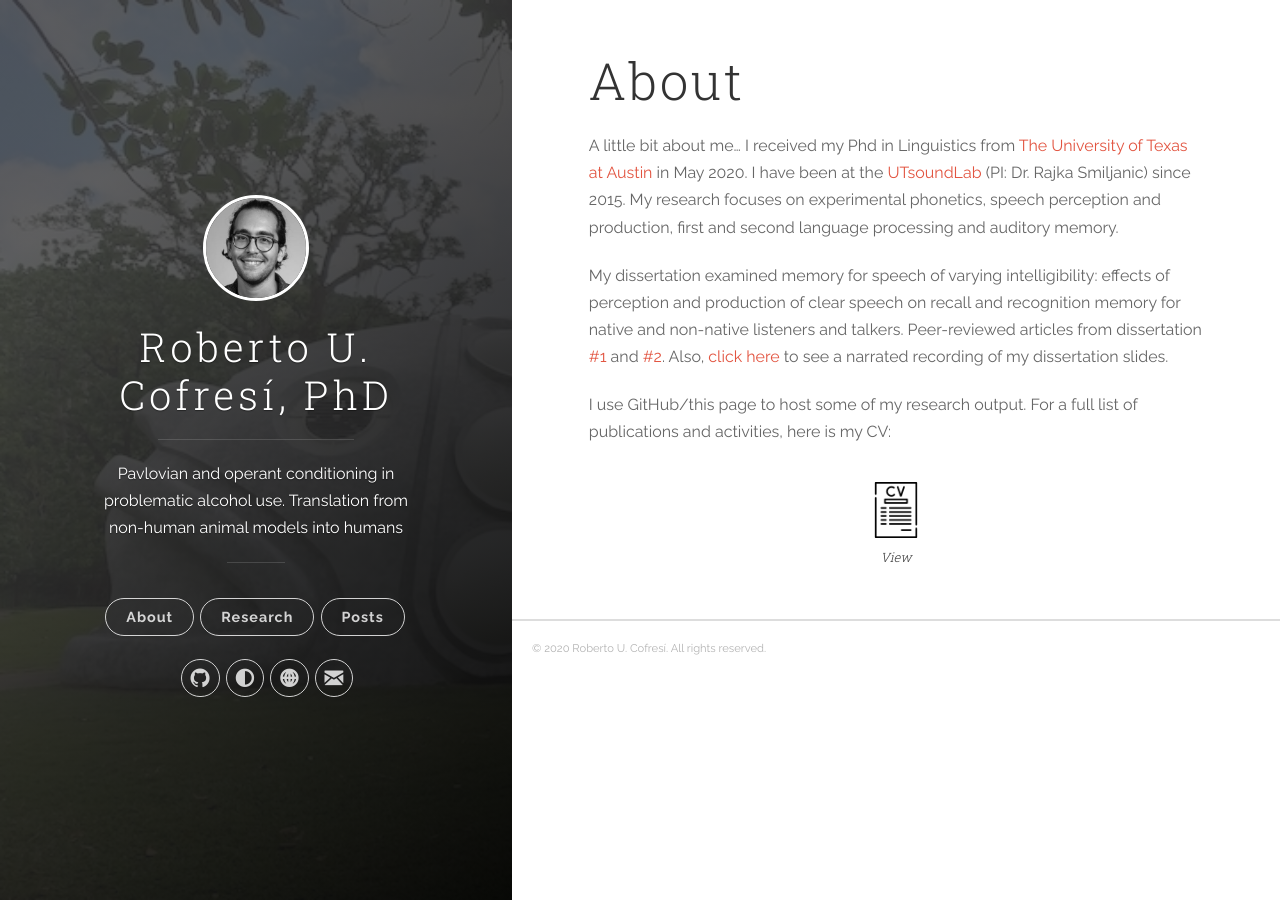
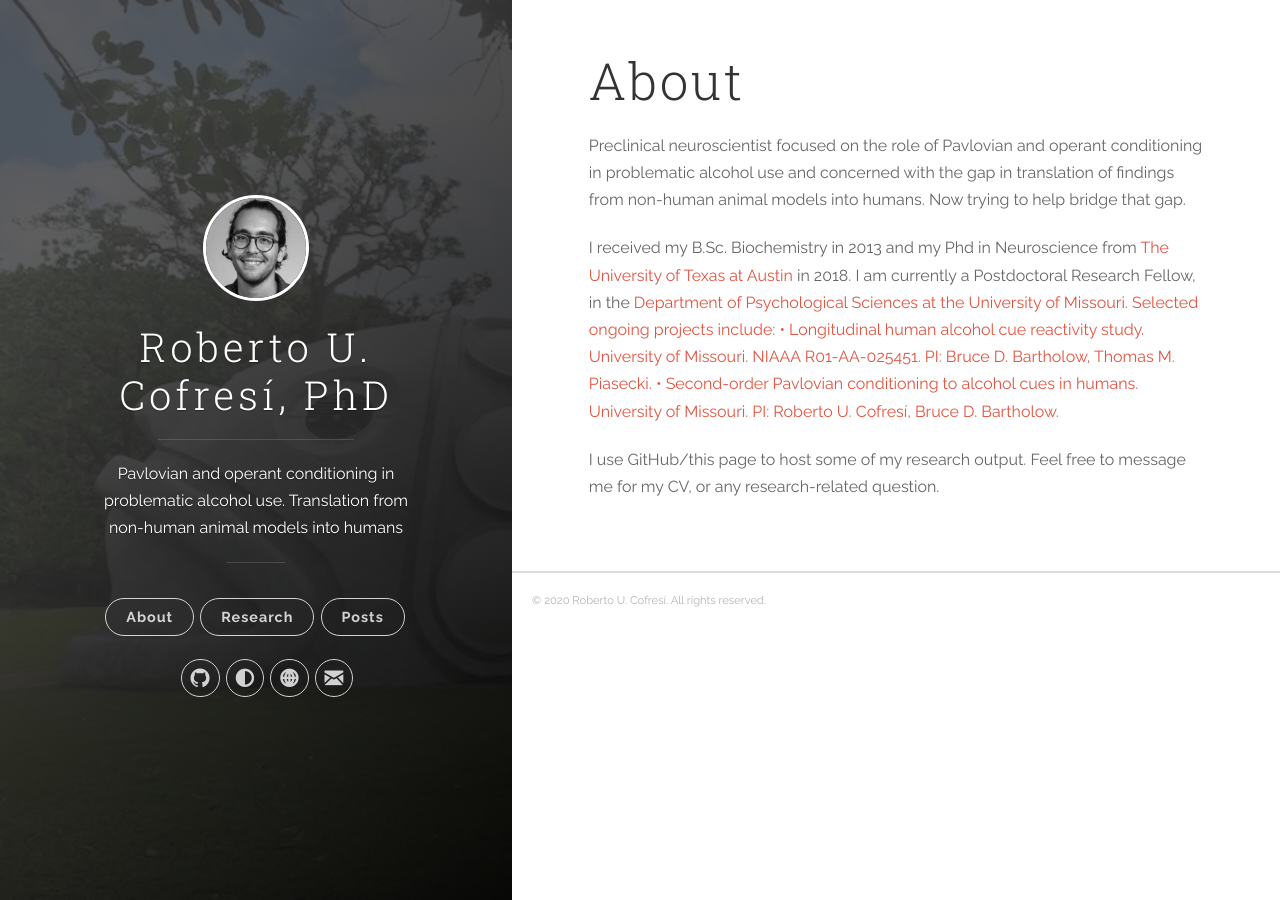
Before and after one commit to rcofresi/rcofresi.github.io, a Jekyll site: the page built from about.md, in a window 1280 px wide. Built offline with Jekyll 4.4.1, drawn with Linux system fonts in a browser that asks for light colours.

Commit message:
Update about.md

```diff
--- a/about.md
+++ b/about.md
@@ -3,15 +3,11 @@ layout: page
 title: About
 permalink: /about/
 ---
-A little bit about me...
-I received my Phd in Linguistics from <a href="https://liberalarts.utexas.edu/linguistics/">The University of Texas at Austin</a> in May 2020. I have been at the <a href="https://utsoundlab.wordpress.com/"> UTsoundLab </a> (PI: Dr. Rajka Smiljanic) since 2015.
-My research focuses on experimental phonetics, speech perception and production, first and second language processing and auditory memory.
 
-My dissertation examined memory for speech of varying intelligibility: effects of perception and production of clear speech on recall and recognition memory for native and non-native listeners and talkers. Peer-reviewed articles from dissertation <a href="https://skrstck.github.io/2018/Publication/">#1</a> and <a href="https://skrstck.github.io/2019/Publication/">#2</a>. Also, <a href="https://www.youtube.com/watch?v=gori8gyUX-s">click here</a> to see a narrated recording of my dissertation slides.
+Preclinical neuroscientist focused on the role of Pavlovian and operant conditioning in problematic alcohol use and concerned with the gap in translation of findings from non-human animal models into humans. Now trying to help bridge that gap.
 
-I use GitHub/this page to host some of my research output. For a full list of publications and activities, here is my CV:
+I received my <b>B.Sc. Biochemistry</b> in 2013 and my <b>Phd in Neuroscience</b> from <a href="https://neuroscience.utexas.edu/">The University of Texas at Austin</a> in 2018. I am currently a Postdoctoral Research Fellow, in the <a href="https://psychology.missouri.edu/"> Department of Psychological Sciences at the University of Missouri. Selected ongoing projects include:
+• Longitudinal human alcohol cue reactivity study. University of Missouri. NIAAA R01-AA-025451. PI: Bruce D. Bartholow, Thomas M. Piasecki.
+• Second-order Pavlovian conditioning to alcohol cues in humans. University of Missouri. PI: Roberto U. Cofresí, Bruce D. Bartholow.
 
-  <center>
-  <br><a href="https://skrstck.github.io/files/CV_Keerstock.pdf" >
-  <img src="https://skrstck.github.io/images/icons/application.png" alt="download" style="width:9%;"></a>
-  <h5> View </h5></center>
+I use GitHub/this page to host some of my research output. Feel free to message me for my CV, or any research-related question.
```
